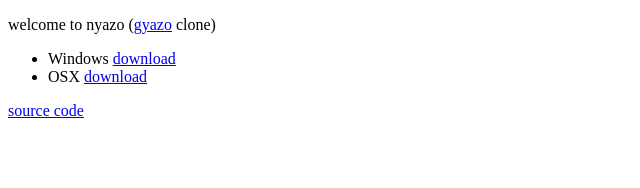
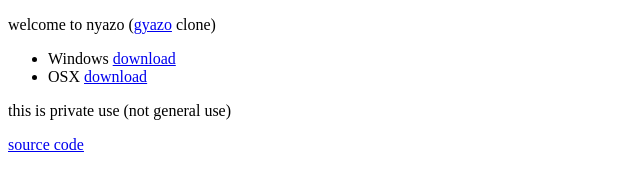
Before and after one commit to natsumesou/gyazo_server, a plain HTML site: page public/index.html in a window 1280 px wide. Shown: the whole page, without its empty margins (0-640 px from the left). Drawn offline with Linux system fonts and the light colour scheme.

Commit message:
fix readme and index.html

```diff
--- a/public/index.html
+++ b/public/index.html
@@ -6,11 +6,12 @@
   </head>
   <body>
     <div>
-      <p>welcome to nyazo (<a href="http://gyazo.com/">gyazo</a> clone)</p>
+        <p>welcome to nyazo (<a href="http://gyazo.com/">gyazo</a> clone)</p>
       <ul>
         <li>Windows <a href="/nyazowin.exe">download</a></li>
         <li>OSX <a href="/Nyazo-1.0.dmg">download</a></li>
       </ul>
+      <p>this is private use (not general use)</p>
       <p><a href="https://github.com/natsumesou/gyazo_server/">source code</a></p>
       </div>
   </body>
```
Also changed, not shown: 1 other file.
